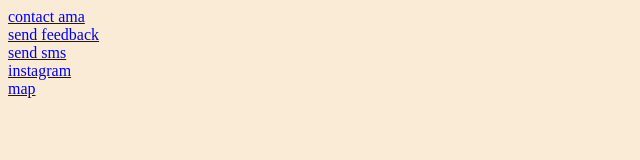
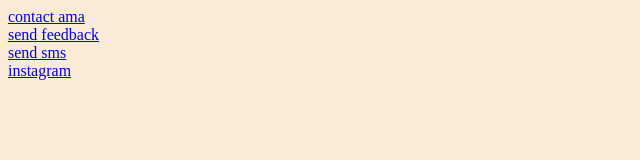
Before and after one commit to amare26273424/contactsite, a plain HTML site: page contactwithfrontend/index.html in a window 1280 px wide. Shown: the full height of the page, 0-640 px from the left. Drawn offline with Linux system fonts and the light colour scheme.

Commit message:
Add files via upload

```diff
--- a/contactwithfrontend/index.html
+++ b/contactwithfrontend/index.html
@@ -13,7 +13,7 @@
     <a href="mailto:amarehagos26273425@gmail.com">send feedback</a>
     <a href="sms:251940444948?body=thank you ama">send sms</a>
     <a href="https://www.instagram.com/amare26273/" >instagram</a>
-    <a href="https://www.google.com/maps/place/Gofere+barber+shop/@9.0023256,38.6779565,20z/data=!4m6!3m5!1s0x164b875c641d67b5:0x4a7e30b3420b3ae1!8m2!3d9.0023396!4d38.677931!16s%2Fg%2F11p3hpvn1q?entry=ttu">map</a>
+    <!-- <a href="https://www.google.com/maps/place/Gofere+barber+shop/@9.0023256,38.6779565,20z/data=!4m6!3m5!1s0x164b875c641d67b5:0x4a7e30b3420b3ae1!8m2!3d9.0023396!4d38.677931!16s%2Fg%2F11p3hpvn1q?entry=ttu">map</a> -->
  </div>
 </body>
 </html>
```
